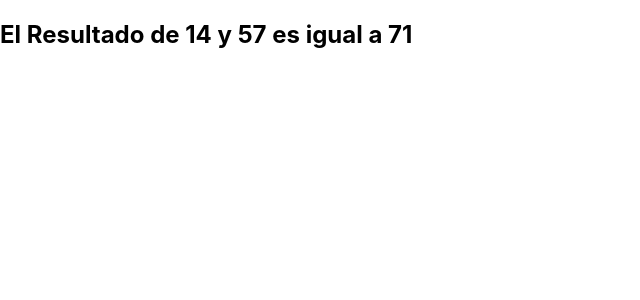
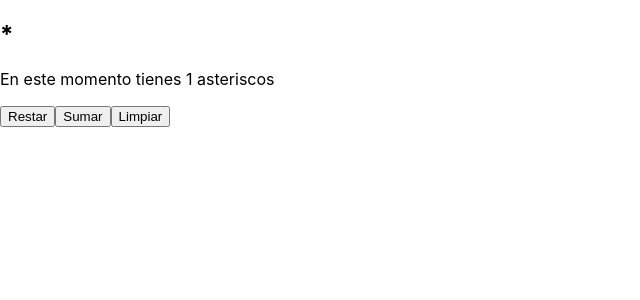
Before and after one commit to PyarmandoCode/Curso_React18, a React (Create React App) app in the folder app-estados/: page / in a window 1280 px wide. Shown: the top 300 px of the page, without its empty margins (0-640 px from the left). Built offline with nearby package versions, Linux system fonts and the light colour scheme.

Commit message:
Ciclo de Vida Componentes

```diff
--- a/app-estados/src/App.js
+++ b/app-estados/src/App.js
@@ -5,12 +5,13 @@ import Propiedades4 from "./Components/propiedades4";
 import State1 from "./Components/state1";
 import Example from "./Components/hook1";
 import Sumas from "./Components/cast";
+import CicloVida from "./Components/ciclovida";
 
 
 function App() {
   return (
     <div >
-      <Sumas/>
+      <CicloVida/>
 
     </div>
   );
--- /dev/null
+++ b/app-estados/src/Components/ciclovida.js
@@ -0,0 +1,79 @@
+import React from 'react'
+
+//Creando el Componente y inicializando el estado
+class Juego extends React.Component {
+  constructor(props) {
+    console.log("Entro en el constructor");
+    super(props)
+    this.state = {
+      cadena: '*'
+    };
+  }
+
+  //Metodo me permite actualizar el estado del componente para su actualizacion
+  incrementar = () => {
+    this.setState({ cadena: this.state.cadena + '*' })
+  };
+  decrementar = () => {
+    let a = this.state.cadena
+    if (a.length > 0) {
+      this.setState({ cadena: a.slice(0, -1) })
+    }
+
+  };
+  reset = () => {
+    this.setState({ cadena: '*' })
+  }
+  shouldComponentUpdate() {
+    if (this.state.cadena.length % 2 === 0) {
+      return false;
+    } else {
+      return true;
+    }
+  }
+
+  //Renderizando en el Doom
+  render() {
+    console.log("Entro en el renderizado");
+    return (
+      <div>
+        <h2>{this.state.cadena}</h2>
+        <p>En este momento tienes {this.state.cadena.length} asteriscos</p>
+        <button onClick={this.decrementar}>Restar</button>
+        <button onClick={this.incrementar}>Sumar</button>
+        <button onClick={this.reset}>Limpiar</button>
+      </div>
+    );
+  }
+
+  //Se ejecuta despues del metodo render() cuando el componente ya ha sido montado y todos los elementos del DOM ya estan disponibles, y es utilizado para cargar datos del servidor o para realizar operaciones que requiran elementos del DOM.
+
+  componentDidMount() {
+    console.log("Componente montado y listo para utilizar");
+  }
+
+  //Se ejecuta justo despues del metodo render , pero solo cuando es actualizado el state, lo que implica que no sera invocadp durante la fase de montaje
+
+  componentDidUpdate() {
+    console.log("El Componente ya se ha actualizado");
+  }
+
+  //Se invoca inmediatamente antes de que un compoente sea desmontado y destruido . se debe utilizar para realizar tareas de limpieza :limpiar elementos del DOM , cancelar solicitudes de red , desconectar a un servidor , cerra una instancia de trabajo solo se ejecuta una sola vez durante todo el cilo de vida de un componenet
+  componentWillUnmount(){
+
+  }
+
+}
+
+export default function CicloVida() {
+  return <Juego />;
+}
+
+
+//Flujo del Ciclo de Vida
+//1 .- Class Constructor
+//2 .- getDerivedStateFromProps
+//3.- Render
+//4.- componentDidMount
+//5.- componentDidUpdate
+//6.- componentWillUnmount()
```
